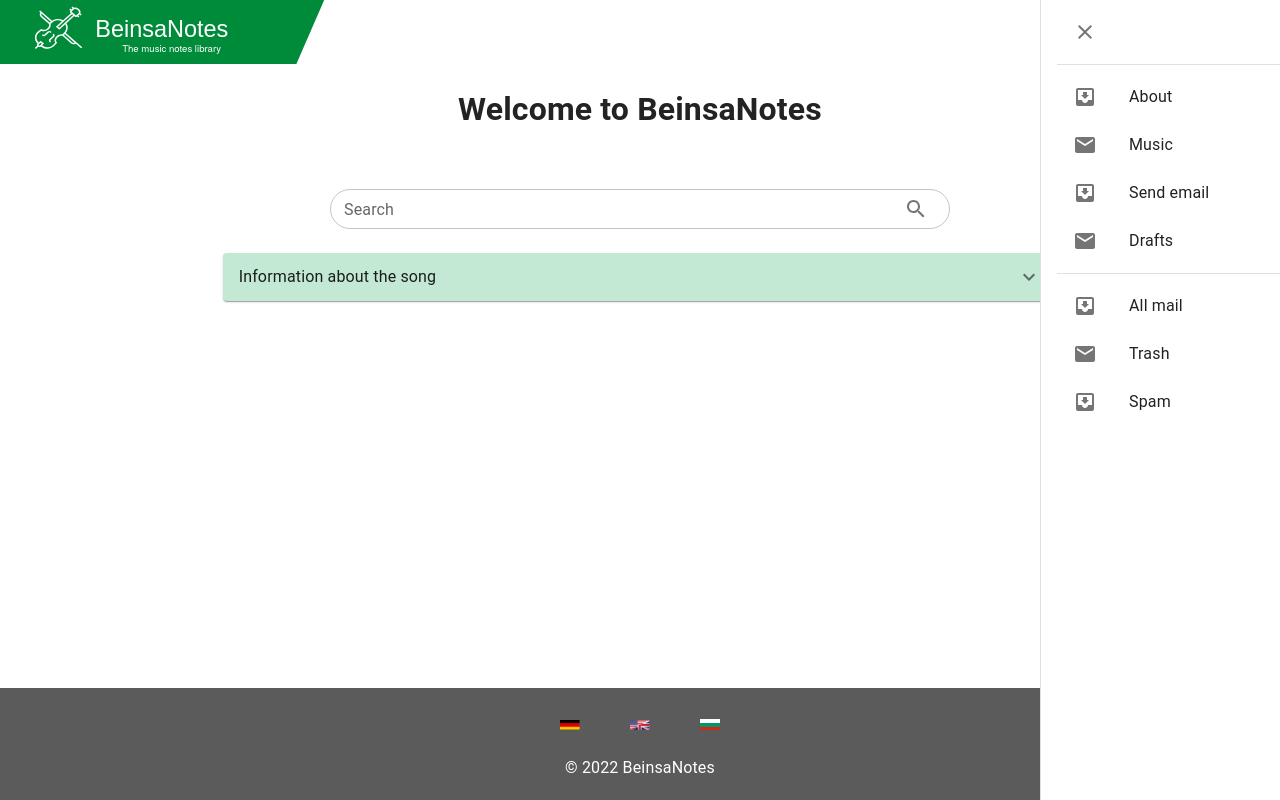
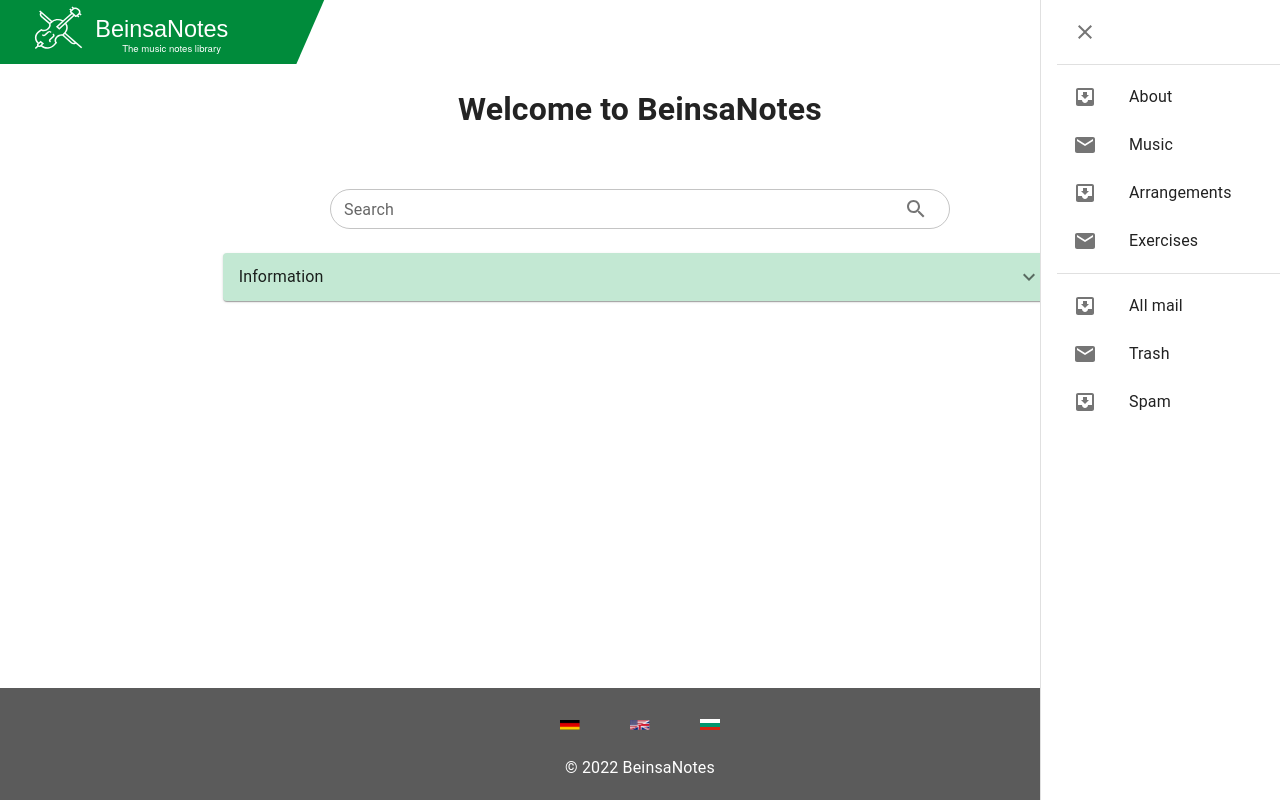
Before and after one commit to mkireva/notes-frontend, a React (Create React App) app: page /product in a window 1280 px wide. Both pictures are taken after a click on the button 1248 px from the left and 36 px from the top of the page. Built offline with nearby package versions, Linux system fonts and the light colour scheme.

Commit message:
change favicon

```diff
--- a/src/components/header/Header.tsx
+++ b/src/components/header/Header.tsx
@@ -133,14 +133,16 @@ export const Header = () => {
         </DrawerHeader>
         <Divider />
         <List>
-          {["About", "Music", "Send email", "Drafts"].map((text, index) => (
+          {["About", "Music", "Arrangements", "Exercises"].map(
+            (text, index) => (
               <ListItem button key={text}>
                 <ListItemIcon>
                   {index % 2 === 0 ? <InboxIcon /> : <MailIcon />}
                 </ListItemIcon>
                 <ListItemText primary={text} />
               </ListItem>
-          ))}
+            )
+          )}
         </List>
         <Divider />
         <List>
--- a/src/components/infobox/InfoBox.tsx
+++ b/src/components/infobox/InfoBox.tsx
@@ -8,10 +8,6 @@ import {
   Typography,
   AccordionDetails,
   Paper,
-  ThemeProvider,
-  createTheme,
-  makeStyles,
-  Theme,
 } from "@mui/material";
 import ExpandMoreIcon from "@mui/icons-material/ExpandMore";
 
@@ -28,7 +24,7 @@ export const InfoBox = () => {
                 aria-controls="panel1a-content"
                 id="panel1a-header"
               >
-                <Typography>Information about the song</Typography>
+                <Typography>Information</Typography>
               </AccordionSummary>
               <AccordionDetails>
                 <Paper
@@ -77,7 +73,10 @@ export const InfoBox = () => {
                     Lorem ipsum dolor sit amet, consectetur adipiscing elit.
                     Suspendisse malesuada lacus ex, sit amet blandit leo
                     lobortis eget. Lorem ipsum dolor sit amet, consectetur
-                    adipiscing elit.
+                    adipiscing elit. Lorem ipsum dolor sit amet, consectetur
+                    adipiscing elit. Suspendisse malesuada lacus ex, sit amet
+                    blandit leo lobortis eget. Lorem ipsum dolor sit amet,
+                    consectetur adipiscing elit.
                   </Typography>
                 </Box>
               </AccordionDetails>
--- a/src/pages/note/NotePage.tsx
+++ b/src/pages/note/NotePage.tsx
@@ -1,5 +1,3 @@
-import { Box, Grid } from "@mui/material";
-
 import React from "react";
 import { Layout } from "../../components/layout/Layout";
 import Search from "../../components/search/Search";
```
Also changed, not shown: 2 other files (tests, documents, lock files or other folders). Lines whose indentation alone changed are shown as unchanged.
